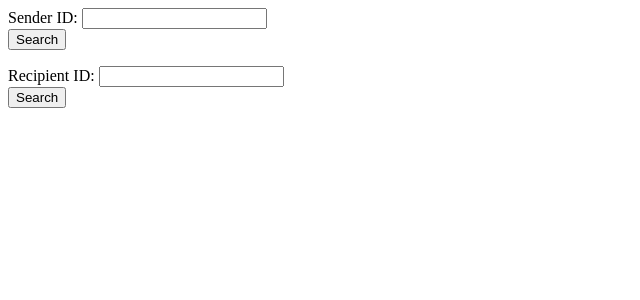
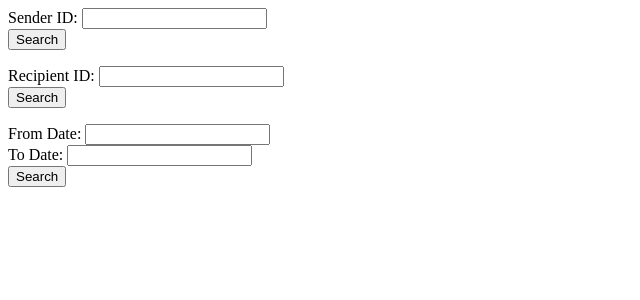
Before and after one commit to DanishKhakwani/EmailDisplay, a Django app: page /app/ in a window 1280 px wide. Shown: the top 300 px of the page, without its empty margins (0-640 px from the left). Run offline with Django 3.2, Linux system fonts and the light colour scheme; some libraries are stand-ins or nearby versions.

Commit message:
Date range search implemented

```diff
--- a/app/templates/app/index.html
+++ b/app/templates/app/index.html
@@ -1,4 +1,18 @@
 <html>
+
+    <head>
+        <link rel="stylesheet" href="https://ajax.googleapis.com/ajax/libs/jqueryui/1.11.4/themes/smoothness/jquery-ui.css">
+        <script src="https://ajax.googleapis.com/ajax/libs/jquery/1.11.3/jquery.min.js"></script>
+        <script src="https://ajax.googleapis.com/ajax/libs/jqueryui/1.11.4/jquery-ui.min.js"></script>
+
+        <script>
+            $(document).ready(function() {
+                $("#fromdate").datepicker();
+                $("#todate").datepicker();
+            });
+        </script>
+    </head>
+
     <body>
 
         <form id="senderSearch" action="/app/search/" method="post">
@@ -15,5 +29,14 @@
             <input type="submit" value="Search">
         </form>
 
+        <form id="recipientSearch" action="/app/search/" method="post">
+            {% csrf_token %}
+            <label for="fromDate">From Date:</label>
+            <input id="fromdate" type="text" name="fromDate"></br>
+            <label for="toDate">To Date:</label>
+            <input id="todate" type="text" name="toDate"></br>
+            <input type="submit" value="Search">
+        </form>
+
     </body>
 </html>
--- a/app/views.py
+++ b/app/views.py
@@ -4,6 +4,7 @@ from django.core.urlresolvers import reverse
 from django.template import loader
 
 from .models import Email, User
+import datetime
 
 # Create your views here.
 
@@ -20,6 +21,18 @@ def search(request):
         emails = Email.objects.filter(
                     recipientIds__contains=request.POST["recipient"]
                  )
+    elif "fromDate" in request.POST and "toDate" in request.POST:
+        fromDate = request.POST["fromDate"]
+        toDate = request.POST["toDate"]
+
+        fromDate = datetime.datetime.strptime(fromDate, '%d/%m/%Y').date()
+        toDate = datetime.datetime.strptime(toDate, '%d/%m/%Y').date()
+        print(fromDate)
+        print(toDate)
+
+        emails = Email.objects.filter(
+                timeSent__range=[fromDate, toDate]
+        )
 
     context = {
             'emails': emails,
```
